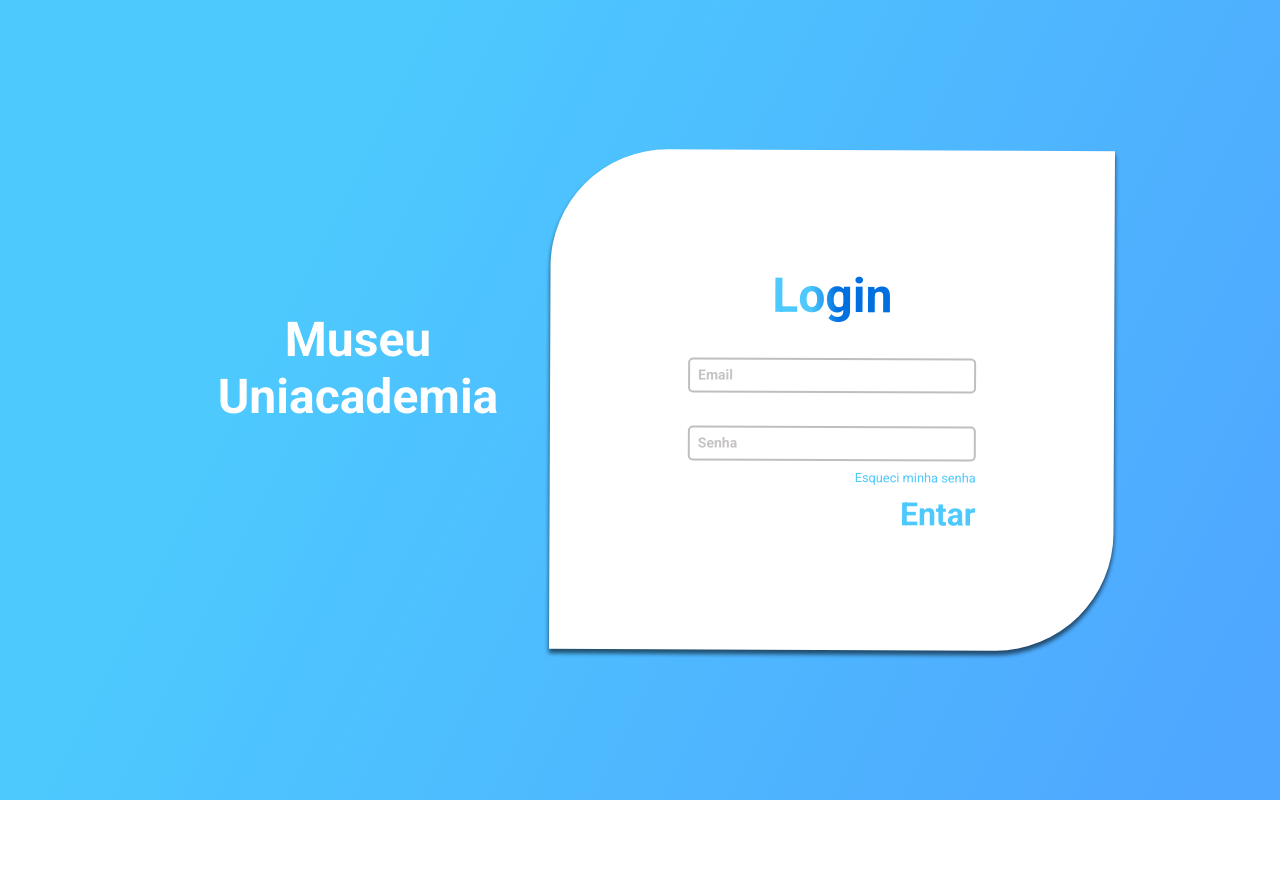
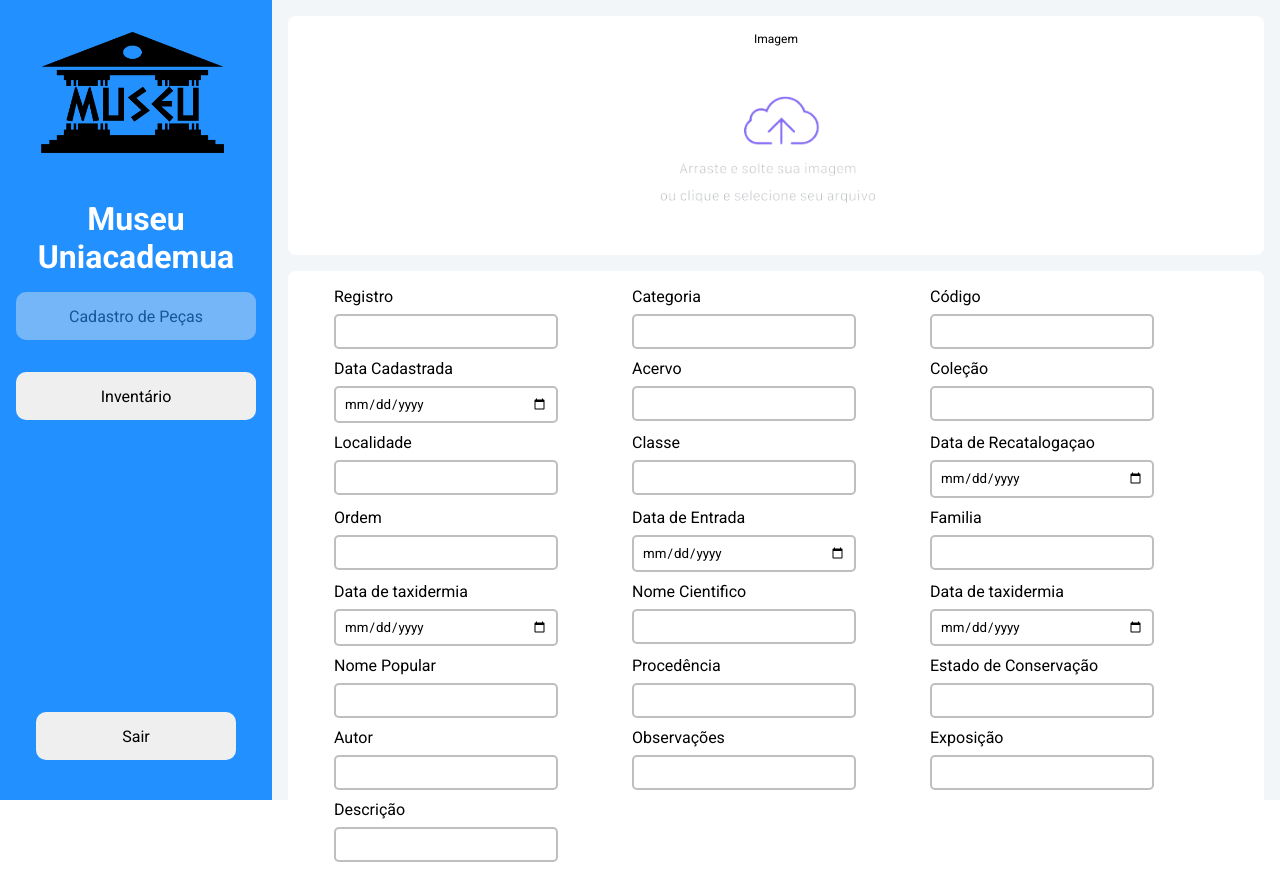
Before and after one commit to reisrafaell/museu-database, a React (Create React App) app: page /home in a window 1280 px wide. Before the commit the page ends 800 px from the top, so only its background shows below. Built offline with nearby package versions, Linux system fonts and the light colour scheme.

Commit message:
adicionado rotas nas páginas

```diff
--- a/src/shared/components/button/index.js
+++ b/src/shared/components/button/index.js
@@ -2,9 +2,9 @@ import React from "react";
 
 import * as S from "./styles";
 
-export const Button  = ({ label, fontSize, as, color, width, margin,height,onClick }) => {
+export const Button  = ({ label, fontSize, as, color, width, margin,height,onClick,opacity }) => {
   return (
-    <S.Button fontSize={fontSize} height={height} as={as} color={color} width={width} margin={margin} onClick={onClick}>
+    <S.Button fontSize={fontSize} height={height}  as={as} color={color} width={width} margin={margin} onClick={onClick} opacity={opacity}>
       {label}
     </S.Button>
   );
--- a/src/shared/components/button/styles.js
+++ b/src/shared/components/button/styles.js
@@ -6,5 +6,8 @@ export const Button = styled.button`
   margin: ${(props) => props.margin};
   width: ${(props) => props.width};
   height: ${(props) => props.height};
+  border: 0;
   text-align: center;
+  border-radius: 10px;
+  opacity: ${(props) => props.opacity ? 0.4 : null};
 `;
--- a/src/shared/components/container/styles.js
+++ b/src/shared/components/container/styles.js
@@ -3,7 +3,7 @@ import styled from "styled-components";
 export const Container = styled.div`
 flex: 1;
 background: ${props=> props.background || '#fff'};
-height: 100vh;
+height: auto;
 `;
 
 export const Content = styled.div`
--- a/src/shared/components/input/index.js
+++ b/src/shared/components/input/index.js
@@ -2,7 +2,7 @@ import React from "react";
 
 import * as S from "./styles";
 
-export const Input = ({ children, label, onChange, type, width, margin,placeholder }) => {
+export const Input = ({ children, label, onChange, type, width, margin,placeholder,src }) => {
   return (
     <S.Container  margin={margin} width={width}>
       {label &&
@@ -11,7 +11,7 @@ export const Input = ({ children, label, onChange, type, width, margin,placehold
       </S.Label>
       }
       {children}
-      <S.Input id={type} onChange={onChange} type={type} placeholder={placeholder}/>
+      <S.Input id={type} src={src} onChange={onChange} type={type} placeholder={placeholder}/>
     </S.Container>
   );
 };
--- a/src/shared/pages/home/index.js
+++ b/src/shared/pages/home/index.js
@@ -1,44 +1,88 @@
 import React from "react";
-import { Container, Input, Text } from "../../components";
-import Logo from '../../assets/museu1.png'
+import { Button, Container, Input, Text } from "../../components";
+import Logo from "../../assets/museu1.png";
+import InputImage from "../../assets/input.png"
 import * as S from "./styles";
+import { useNavigate } from "react-router-dom";
+export const Home = () => {
+  const navigate = useNavigate();
 
-export const Home = () => {
+  const HandleNavigat = () => {
+    navigate("/inventário");
+  };
   return (
     <Container>
       <S.Container>
         <S.Asside>
-<S.Logo src={Logo} alt='logo museu'/>
-<Text as='h1' fontSize='2rem' color='#fff'>Museu Uniacademua</Text>
-
+          <S.Logo src={Logo} alt="logo museu" />
+          <Text as="h1" fontSize="2rem" color="#fff">
+            Museu Uniacademua
+          </Text>
+          <Button
+            width="15rem"
+            height="3rem"
+            color="#000"
+            label="Cadastro de Peças"
+            margin="1rem"
+            opacity={true}
+          />
+          <Button
+            width="15rem"
+            height="3rem"
+            color="#000"
+            label="Inventário"
+            margin="1rem"
+            onClick={HandleNavigat}
+          />
+          <div>
+            <Button
+              width="12.5rem"
+              height="3rem"
+              color="#000"
+              label="Sair"
+              margin="1rem"
+              onClick={HandleNavigat}
+            />
+          </div>
         </S.Asside>
         <S.Content>
           <S.ContentTop>
-            <Text as='p' fontSize='12px'>Imagem</Text>
-            <Input type='image'/>
+            <Text as="p" fontSize="12px">
+              Imagem
+            </Text>
+            <Input type="image" src={InputImage} style="float:right" />
           </S.ContentTop>
           <S.ContentBot>
-            <Input type='text' label='Registro' width='14rem'></Input>
-            <Input type='text' label='Registro' width='14rem'></Input>
-            <Input type='text' label='Registro' width='14rem'></Input>
-            <Input type='text' label='Registro' width='14rem'></Input>
-            <Input type='text' label='Registro' width='14rem'></Input>
-            <Input type='text' label='Registro' width='14rem'></Input>
-            <Input type='text' label='Registro' width='14rem'></Input>
-            <Input type='text' label='Registro' width='14rem'></Input>
-            <Input type='text' label='Registro' width='14rem'></Input>
-            <Input type='text' label='Registro' width='14rem'></Input>
-            <Input type='text' label='Registro' width='14rem'></Input>
-            <Input type='text' label='Registro' width='14rem'></Input>
-            <Input type='text' label='Registro' width='14rem'></Input>
-            <Input type='text' label='Registro' width='14rem'></Input>
-            <Input type='text' label='Registro' width='14rem'></Input>
-            <Input type='text' label='Registro' width='14rem'></Input>
-            <Input type='text' label='Registro' width='14rem'></Input>
-            <Input type='text' label='Registro' width='14rem'></Input>
-            <Input type='text' label='Registro' width='14rem'></Input>
-            <Input type='text' label='Registro' width='14rem'></Input>
-            <Input type='text' label='Registro' width='14rem'></Input>
+            <Input type="text" label="Registro" width="14rem"></Input>
+            <Input type="text" label="Categoria" width="14rem"></Input>
+            <Input type="text" label="Código" width="14rem"></Input>
+            <Input type="date" label="Data Cadastrada" width="14rem"></Input>
+            <Input type="text" label="Acervo" width="14rem"></Input>
+            <Input type="text" label="Coleção" width="14rem"></Input>
+            <Input type="text" label="Localidade" width="14rem"></Input>
+            <Input type="text" label="Classe" width="14rem"></Input>
+            <Input
+              type="date"
+              label="Data de Recatalogaçao"
+              width="14rem"
+            ></Input>
+            <Input type="text" label="Ordem" width="14rem"></Input>
+            <Input type="date" label="Data de Entrada" width="14rem"></Input>
+            <Input type="text" label="Familia" width="14rem"></Input>
+            <Input type="date" label="Data de taxidermia" width="14rem"></Input>
+            <Input type="text" label="Nome Cientifico" width="14rem"></Input>
+            <Input type="date" label="Data de taxidermia" width="14rem"></Input>
+            <Input type="text" label="Nome Popular" width="14rem"></Input>
+            <Input type="text" label="Procedência" width="14rem"></Input>
+            <Input
+              type="text"
+              label="Estado de Conservação"
+              width="14rem"
+            ></Input>
+            <Input type="text" label="Autor" width="14rem"></Input>
+            <Input type="text" label="Observações" width="14rem"></Input>
+            <Input type="text" label="Exposição" width="14rem"></Input>
+            <Input type="text" label="Descrição" width="14rem"></Input>
           </S.ContentBot>
         </S.Content>
       </S.Container>
--- a/src/shared/pages/home/styles.js
+++ b/src/shared/pages/home/styles.js
@@ -15,6 +15,11 @@ export const Asside = styled.aside`
   flex-direction: column;
   align-items: center;
   padding: 1.5rem;
+  div {
+    flex: 1;
+    display: flex;
+    align-items: flex-end;
+  }
 `;
 
 export const Content = styled.div`
@@ -31,9 +36,13 @@ export const ContentTop = styled.div`
   border-radius: 0.5rem;
   display: flex;
   flex-direction: column;
-  align-items: flex-start;
+  align-items: center;
   padding: 1rem;
   gap: 1rem;
+  input{
+    width: 30rem;
+    border: 0;
+  }
 `;
 export const ContentBot = styled.div`
   width: 100%;
@@ -49,6 +58,5 @@ export const ContentBot = styled.div`
 `;
 
 export const Logo = styled.img`
-width: 12.8125rem
-
-`
+  width: 12.8125rem;
+`;
--- a/src/shared/pages/login/index.js
+++ b/src/shared/pages/login/index.js
@@ -1,35 +1,41 @@
-import React,{useState} from "react";
+import React, { useState } from "react";
 
-import * as S from "./styles"
+import * as S from "./styles";
 import { Container, Input, Text } from "../../components";
+import { useNavigate } from "react-router-dom";
 
+export const Login = () => {
+  const background =
+    "linear-gradient(296.59deg, rgba(0, 127, 255, 0.69) 4.49%, #4DC9FE 74.57%)";
+  const navigate = useNavigate();
 
-export const Login = ()=>{
+  const handleSubmit = (e) => {
+    e.preventDefault();
+    navigate("/home");
+  };
 
-const background = 'linear-gradient(296.59deg, rgba(0, 127, 255, 0.69) 4.49%, #4DC9FE 74.57%)'
-
-const handleSubmit=(e)=>{
-    e.preventDefault();
-
-
-}
-
-    return(
+  return (
     <Container background={background}>
       <S.Container>
-                <Text as='h1' fontSize='3rem'  color='#fff' width='18rem' margin='0 3rem 4rem'>Museu  Uniacademia</Text>
+        <Text
+          as="h1"
+          fontSize="3rem"
+          color="#fff"
+          width="18rem"
+          margin="0 3rem 4rem"
+        >
+          Museu Uniacademia
+        </Text>
         <S.Section>
           <S.Title>Login</S.Title>
           <S.Form onSubmit={handleSubmit}>
-                    <Input type='text'   width='18rem' placeholder='Email'/>
-                    <Input type='text'   width='18rem' placeholder='Senha'/>
+            <Input type="text" width="18rem" placeholder="Email" />
+            <Input type="text" width="18rem" placeholder="Senha" />
             <S.Anchor>Esqueci minha senha</S.Anchor>
             <S.Button>Entar</S.Button>
           </S.Form>
-
         </S.Section>
-
       </S.Container>
     </Container>
-    )
-}
+  );
+};
--- a/src/shared/routes/route.js
+++ b/src/shared/routes/route.js
@@ -5,8 +5,8 @@ const Rotas = () => {
   return (
     <BrowserRouter>
       <Routes>
-        <Route path="/home" element={<Login />} />
-        <Route path="/" element={<Home />} />
+        <Route path="/" element={<Login />} />
+        <Route path="/home" element={<Home />} />
         <Route path="/cadastro" element={<Cadastro />} />
         <Route path="/inventario" element={<Inventario />} />
         <Route path="/detalhamento" element={<Detalhamento />} />
```
Also changed, not shown: src/shared/assets/input.png (added). Lines whose indentation alone changed are shown as unchanged.
